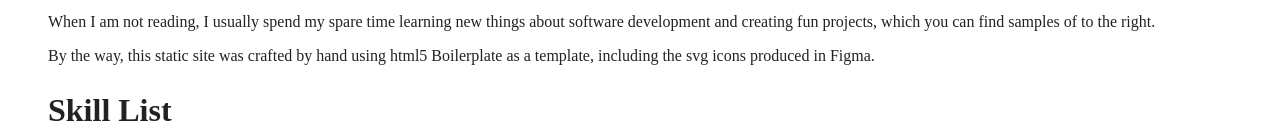
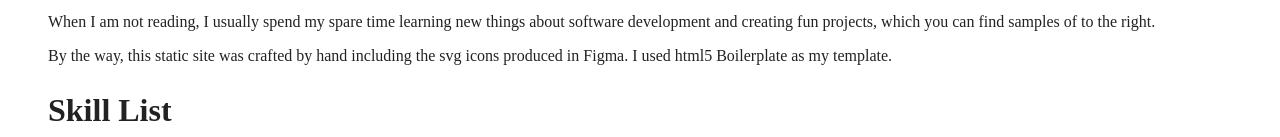
Before and after one commit to letusgitcommit/static-portfolio-site, a website built with Parcel: page index.html in a window 1280 px wide. Shown: the part 354-491 px from the top of the page. Built offline with nearby package versions, Linux system fonts and the light colour scheme; a web font is replaced by a local one.

Commit message:
Update index.html
Minor content edit.

```diff
--- a/index.html
+++ b/index.html
@@ -62,8 +62,7 @@
           <span class="description-on-flex">below.</span>
       </p>
       <p>
-        By the way, this static site was crafted by hand using html5 Boilerplate as a template, including the svg
-        icons produced in Figma.
+        By the way, this static site was crafted by hand including the svg icons produced in Figma. I used html5 Boilerplate as my template.
       </p>
 
       <h2>Skill List</h2>
```
